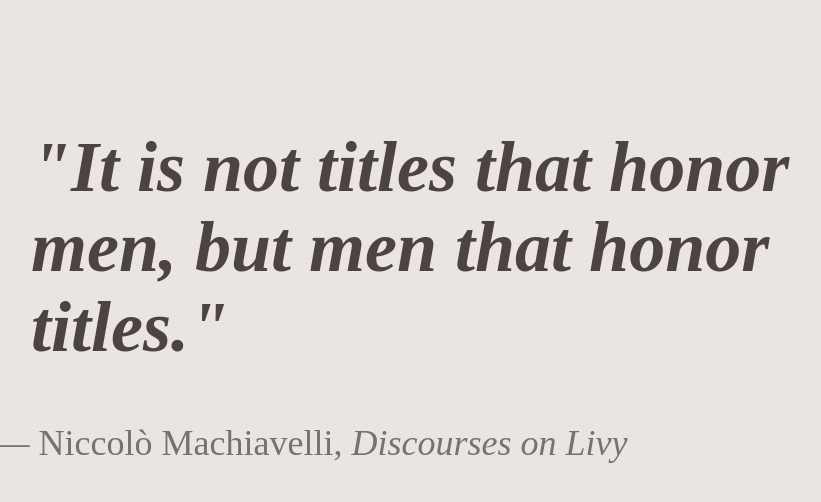
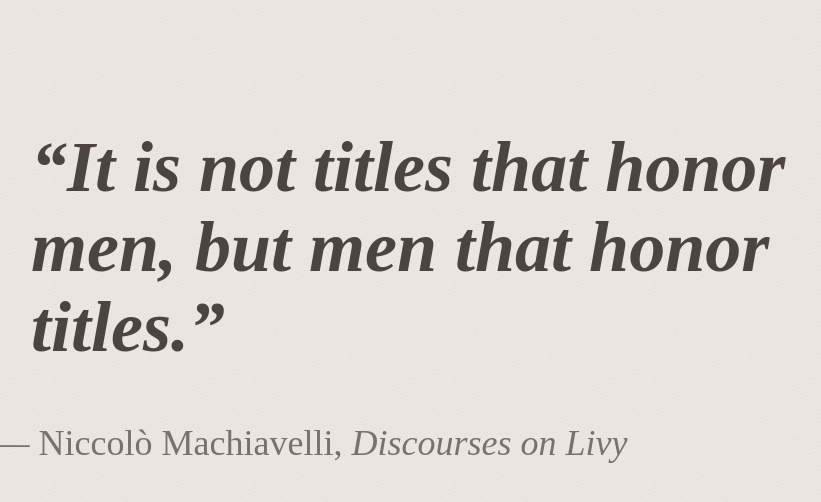
Before and after one commit to melchoyce/experiments-in-type, a plain HTML site: page machiavelli/index.html in a window 1280 px wide. Shown: the full height of the page, 193-1014 px from the left. Drawn offline with Linux system fonts and the light colour scheme.

Commit message:
Swapping in smart quotes

```diff
--- a/machiavelli/index.html
+++ b/machiavelli/index.html
@@ -15,7 +15,7 @@
 
 	<body>
 		<blockquote>
-			<h1>"It is not titles that honor men, but men that honor titles."</h1>
+			<h1>&ldquo;It is not titles that honor men, but men that honor titles.&rdquo;</h1>
 			<footer>
 				<span>—</span> <cite>Niccolò Machiavelli, <em>Discourses on Livy</em></cite>
 			</footer>
```
